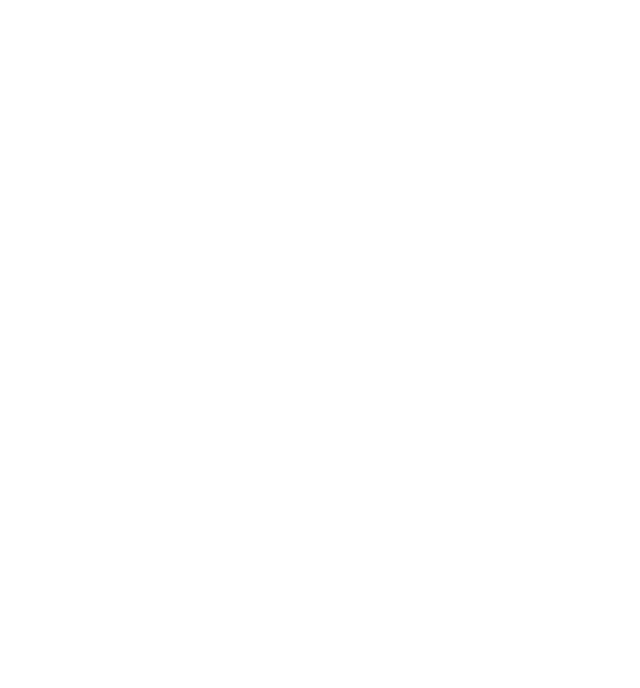
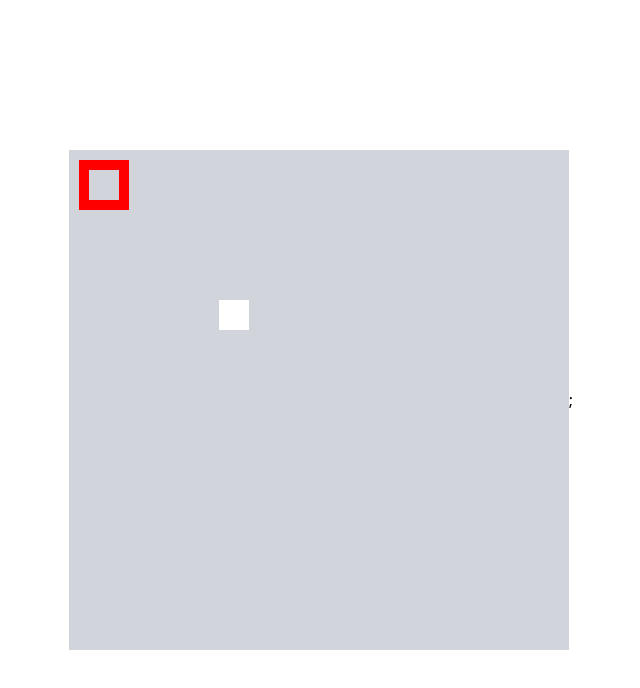
Before and after one commit to Soheiljafarnejad/Canvas, a React (Vite) app: page / in a window 1280 px wide. Shown: the top 688 px of the page, without its empty margins (319-959 px from the left). Built offline with nearby package versions, Linux system fonts and the light colour scheme.

Commit message:
fillRect & clearRect & fillStyle

```diff
--- a/src/App.jsx
+++ b/src/App.jsx
@@ -1,14 +1,25 @@
 import { useEffect, useRef } from "react";
 
 const App = () => {
-  const ctx = useRef(null);
+  const canvas = useRef(null);
 
   useEffect(() => {
-    ctx.current = document.getElementById("my-canvas").getContext("2d");
-    console.log(ctx.current);
+    if (canvas.current.getContext) {
+      const ctx = canvas.current.getContext("2d");
+      ctx.fillStyle = "red";
+      ctx.fillRect(10, 10, 50, 50);
+      ctx.clearRect(20, 20, 30, 30);
+
+      ctx.fillStyle = "#fff";
+      ctx.fillRect(150, 150, 30, 30);
+    }
   }, []);
 
-  return <canvas id="my-canvas"></canvas>;
+  return (
+    <div className="flex items-center justify-center min-h-[100svh]">
+      <canvas className="bg-gray-300" width={500} height={500} ref={canvas}></canvas>;
+    </div>
+  );
 };
 
 export default App;
```
